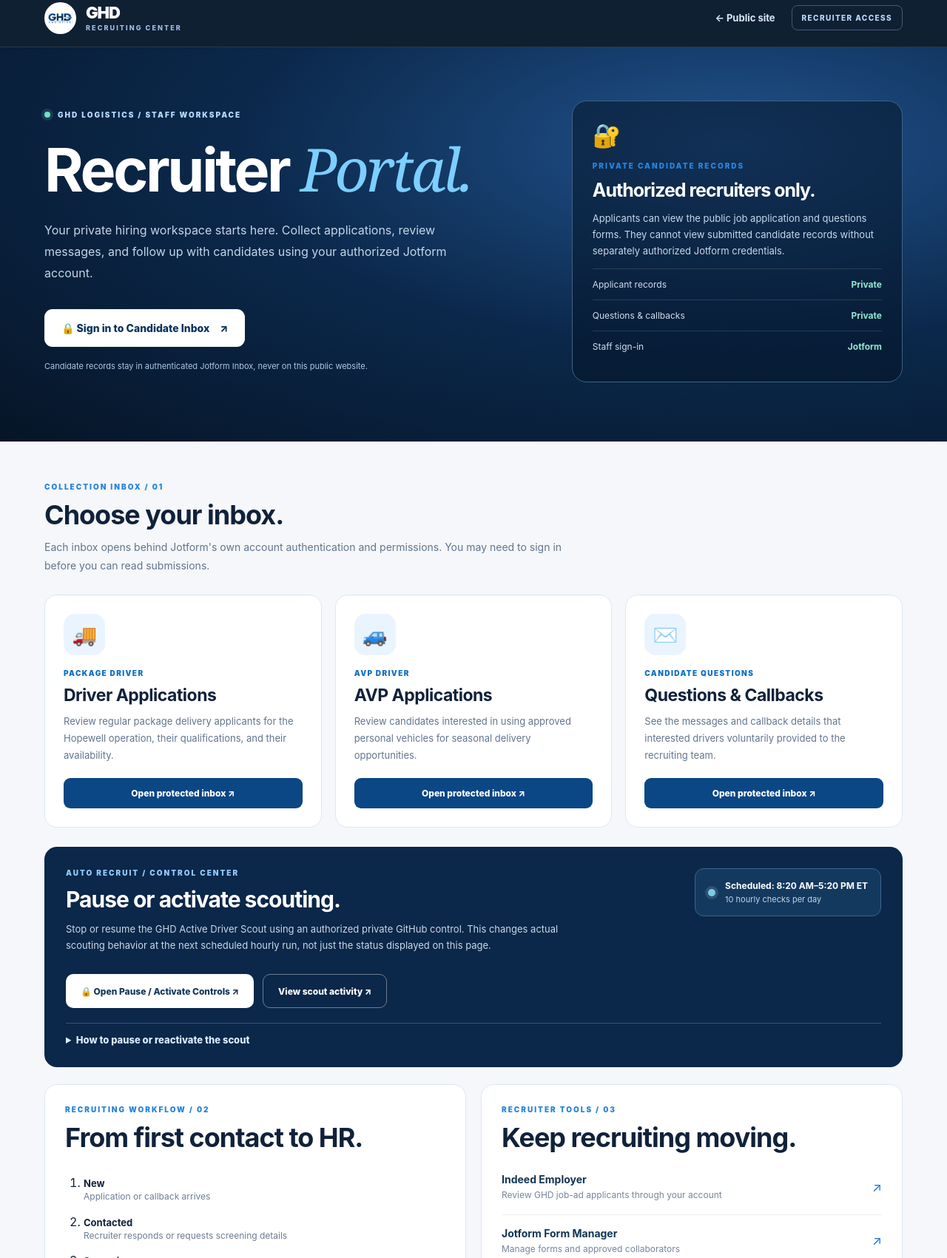
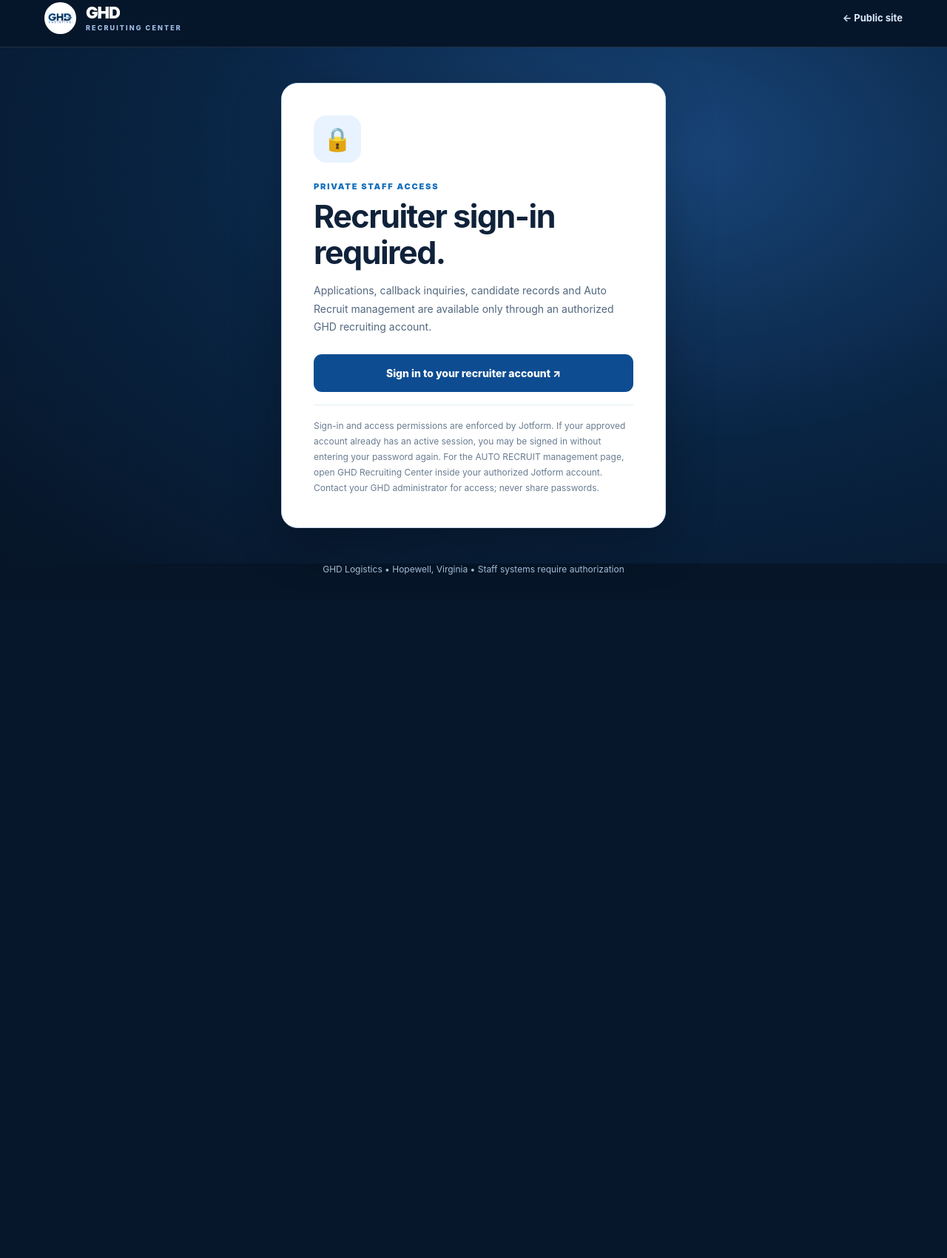
Before and after one commit to railin360/ghd-recruiting-center-web, a plain HTML site: page recruiter.html in a window 1280 px wide. Shown: the part 15-1716 px from the top of the page at 74% size. After the commit the page ends 827 px from the top, so only its background shows below. Drawn offline with Linux system fonts and the light colour scheme.

Commit message:
Replace public recruiter dashboard with authenticated sign-in gateway

```diff
--- a/recruiter.html
+++ b/recruiter.html
@@ -1,62 +1,43 @@
 <!doctype html>
 <html lang="en">
 <head>
-<meta charset="UTF-8"><meta name="viewport" content="width=device-width, initial-scale=1">
-<meta name="theme-color" content="#07172b">
-<meta name="description" content="GHD Logistics recruiter portal for authorized hiring personnel in Hopewell, Virginia.">
-<title>Recruiter Portal | GHD Recruiting Center</title>
+<meta charset="utf-8"><meta name="viewport" content="width=device-width,initial-scale=1">
+<meta name="theme-color" content="#07172b"><meta name="robots" content="noindex,nofollow">
+<meta name="description" content="Authorized GHD Logistics recruiter sign-in.">
+<title>Recruiter Sign-In | GHD Recruiting Center</title>
 <link rel="icon" href="icon-192.png"><link rel="manifest" href="manifest.webmanifest">
-<link rel="stylesheet" href="styles.css"><link rel="stylesheet" href="install.css"><link rel="stylesheet" href="recruiter.css">
-<script defer src="app.js"></script><script defer src="install.js"></script>
+<link rel="stylesheet" href="styles.css">
+<style>
+body{background:#07172b;color:#edf4ff}
+.auth-shell{min-height:calc(100svh - 155px);display:flex;align-items:center;justify-content:center;padding:48px 20px;background:radial-gradient(ellipse at 70% 20%,#19467a,#092443 50%,#061527)}
+.auth-panel{max-width:520px;width:100%;background:#fff;color:#10223a;border:1px solid #cce0f7;border-radius:22px;padding:clamp(24px,5vw,43px);box-shadow:0 20px 65px rgba(0,0,0,.26)}
+.auth-lock{display:grid;place-items:center;width:64px;height:64px;background:#e8f3ff;color:#09549c;border-radius:17px;font-size:31px}
+.auth-eyebrow{color:#136ebc;font-size:11px;font-weight:900;letter-spacing:1.8px;margin:25px 0 9px}
+.auth-panel h1{font-size:clamp(32px,5vw,43px);line-height:1.13;letter-spacing:-1.5px;margin:0 0 16px}
+.auth-panel p{font-size:14px;line-height:1.75;color:#52677f;margin:0 0 18px}
+.auth-submit{display:block;background:#0d4c91;color:#fff;text-align:center;padding:17px 20px;border-radius:11px;font-weight:850;font-size:14px;margin:24px 0 17px}
+.auth-submit:hover,.auth-submit:focus-visible{background:#0b65c3}
+.auth-small{padding-top:17px;border-top:1px solid #e3ecf5;font-size:12px!important;color:#697c91!important;margin-bottom:0!important}
+.auth-support{font-size:12px;color:#6084a7}
+.auth-footer{font-size:12px;color:#a3bdd9;text-align:center;padding:0 20px 35px;background:#061527}
+@media(max-width:650px){.auth-shell{padding:27px 15px}.nav-wrap{gap:8px}.auth-footer{padding-bottom:25px}}
+</style>
 </head>
 <body>
 <header class="site-header"><div class="container nav-wrap">
-<a class="brand" href="./"><img src="logo.png" alt="GHD Logistics logo"><span><strong>GHD</strong><small>RECRUITING CENTER</small></span></a>
-<nav class="rec-nav" aria-label="Recruiter navigation"><a href="./" class="back-link">← Public site</a><span class="rec-label">RECRUITER ACCESS</span></nav>
+<a class="brand" href="./" aria-label="GHD Recruiting Center public home"><img src="logo.png" alt="GHD Logistics logo"><span><strong>GHD</strong><small>RECRUITING CENTER</small></span></a>
+<a class="back-link" href="./">← Public site</a>
 </div></header>
-<main>
-<section class="rec-hero"><div class="container rec-hero-grid">
-<div class="rec-copy">
-<div class="rec-eyebrow"><span class="pulse"></span> GHD LOGISTICS / STAFF WORKSPACE</div>
-<h1>Recruiter <em>Portal.</em></h1>
-<p>Your private hiring workspace starts here. Collect applications, review messages, and follow up with candidates using your authorized Jotform account.</p>
-<a class="rec-hero-btn" href="https://www.jotform.com/inbox/263164017136047" target="_blank" rel="noopener noreferrer">🔒 Sign in to Candidate Inbox <span>↗</span></a>
-<div class="rec-small">Candidate records stay in authenticated Jotform Inbox, never on this public website.</div>
-</div>
-<aside class="rec-security"><div class="rec-lock">🔐</div><div class="rec-eyebrow">PRIVATE CANDIDATE RECORDS</div><h2>Authorized recruiters only.</h2><p>Applicants can view the public job application and questions forms. They cannot view submitted candidate records without separately authorized Jotform credentials.</p><div class="rec-security-row"><span>Applicant records</span><strong>Private</strong></div><div class="rec-security-row"><span>Questions &amp; callbacks</span><strong>Private</strong></div><div class="rec-security-row"><span>Staff sign-in</span><strong>Jotform</strong></div></aside>
-</div></section>
-<section class="rec-main container">
-<div class="rec-heading"><span class="rec-eyebrow">COLLECTION INBOX / 01</span><h2>Choose your inbox.</h2><p>Each inbox opens behind Jotform's own account authentication and permissions. You may need to sign in before you can read submissions.</p></div>
-<div class="rec-cards">
-<article class="rec-card"><div class="rec-icon">🚚</div><div class="rec-kicker">PACKAGE DRIVER</div><h3>Driver Applications</h3><p>Review regular package delivery applicants for the Hopewell operation, their qualifications, and their availability.</p><a href="https://www.jotform.com/inbox/263164017136047" target="_blank" rel="noopener noreferrer" class="rec-card-link">Open protected inbox ↗</a></article>
-<article class="rec-card"><div class="rec-icon">🚙</div><div class="rec-kicker">AVP DRIVER</div><h3>AVP Applications</h3><p>Review candidates interested in using approved personal vehicles for seasonal delivery opportunities.</p><a href="https://www.jotform.com/inbox/263164784974068" target="_blank" rel="noopener noreferrer" class="rec-card-link">Open protected inbox ↗</a></article>
-<article class="rec-card"><div class="rec-icon">✉️</div><div class="rec-kicker">CANDIDATE QUESTIONS</div><h3>Questions &amp; Callbacks</h3><p>See the messages and callback details that interested drivers voluntarily provided to the recruiting team.</p><a href="https://www.jotform.com/inbox/263167032465052" target="_blank" rel="noopener noreferrer" class="rec-card-link">Open protected inbox ↗</a></article>
-</div>
-<section class="rec-control-panel" id="auto-recruit-control" aria-labelledby="auto-control-title">
-<div class="rec-control-top">
- <div><span class="rec-eyebrow">AUTO RECRUIT / CONTROL CENTER</span><h2 id="auto-control-title">Pause or activate scouting.</h2><p>Stop or resume the GHD Active Driver Scout using an authorized private GitHub control. This changes actual scouting behavior at the next scheduled hourly run, not just the status displayed on this page.</p></div>
- <div class="rec-control-status"><span class="rec-live-dot"></span><span><strong>Scheduled: 8:20 AM–5:20 PM ET</strong><small>10 hourly checks per day</small></span></div>
-</div>
-<div class="rec-control-actions">
-<a class="rec-control-button" href="https://github.com/railin360/ghd-recruiting-center/actions/workflows/scout-control.yml" target="_blank" rel="noopener noreferrer">🔒 Open Pause / Activate Controls ↗</a>
-<a class="rec-control-secondary" href="scout.html">View scout activity ↗</a>
-</div>
-<details class="rec-control-help"><summary>How to pause or reactivate the scout</summary>
-<ol><li>Sign in to your authorized GitHub account when prompted.</li><li>Choose <strong>Run workflow</strong> on the private control page.</li><li>Select <strong>pause</strong> to stop recruiting or <strong>activate</strong> to restart.</li><li>Click the green <strong>Run workflow</strong> confirmation and verify it succeeds.</li></ol>
-<p>The schedule stays enabled so the system can check for a resume command. No recruiting messages are sent while the private control file says paused. A new setting takes effect at the next hourly scout run. Only GitHub collaborators with the required permission can change the control.</p>
-</details>
-</section>
-<div class="rec-lower">
-<section class="rec-panel"><span class="rec-eyebrow">RECRUITING WORKFLOW / 02</span><h2>From first contact to HR.</h2><ol><li><strong>New</strong><small>Application or callback arrives</small></li><li><strong>Contacted</strong><small>Recruiter responds or requests screening details</small></li><li><strong>Screening</strong><small>Availability and requirements reviewed</small></li><li><strong>HR handoff</strong><small>Approved candidate information sent to HR</small></li></ol><p class="rec-fine">These are recommended stages, not automatically synchronized status labels.</p></section>
-<section class="rec-panel rec-tools"><span class="rec-eyebrow">RECRUITER TOOLS / 03</span><h2>Keep recruiting moving.</h2>
-<a href="https://employers.indeed.com/" target="_blank" rel="noopener noreferrer"><span><strong>Indeed Employer</strong><small>Review GHD job-ad applicants through your account</small></span>↗</a>
-<a href="https://www.jotform.com/myforms/" target="_blank" rel="noopener noreferrer"><span><strong>Jotform Form Manager</strong><small>Manage forms and approved collaborators</small></span>↗</a>
-<a href="scout.html"><span><strong>Active Talent Scout</strong><small>View public recruiting activity with no candidate details</small></span>↗</a>
-</section>
-</div>
-<div class="rec-note"><div style="font-size:24px">🔐</div><div><strong>Adding another recruiter?</strong><p>Grant them access through Jotform's authorized collaboration settings using their own account. Don't share passwords, enable public inbox sharing, or store applicants in a public repository.</p></div></div>
-<div class="rec-install"><button type="button" class="button-install install-app-btn">↓ Install GHD App</button><div id="install-app-notice" class="install-app-notice" hidden role="status"></div></div>
+<main class="auth-shell">
+<section class="auth-panel" aria-labelledby="auth-title">
+<div class="auth-lock" aria-hidden="true">🔒</div>
+<div class="auth-eyebrow">PRIVATE STAFF ACCESS</div>
+<h1 id="auth-title">Recruiter sign-in required.</h1>
+<p>Applications, callback inquiries, candidate records and Auto Recruit management are available only through an authorized GHD recruiting account.</p>
+<a class="auth-submit" href="https://www.jotform.com/inbox/263164017136047" rel="noopener noreferrer">Sign in to your recruiter account ↗</a>
+<p class="auth-small">Sign-in and access permissions are enforced by Jotform. If your approved account already has an active session, you may be signed in without entering your password again. For the AUTO RECRUIT management page, open GHD Recruiting Center inside your authorized Jotform account. Contact your GHD administrator for access; never share passwords.</p>
 </section>
 </main>
-<footer class="footer"><div class="container footer-inner"><a href="./" class="footer-brand"><img src="logo.png" alt=""> GHD RECRUITING CENTER</a><div><a href="./">Public recruiting</a><a href="privacy.html">Privacy</a></div><small>© <span data-year></span> GHD Logistics.</small></div></footer>
-</body></html>
+<footer class="auth-footer">GHD Logistics • Hopewell, Virginia • Staff systems require authorization</footer>
+</body>
+</html>
```
